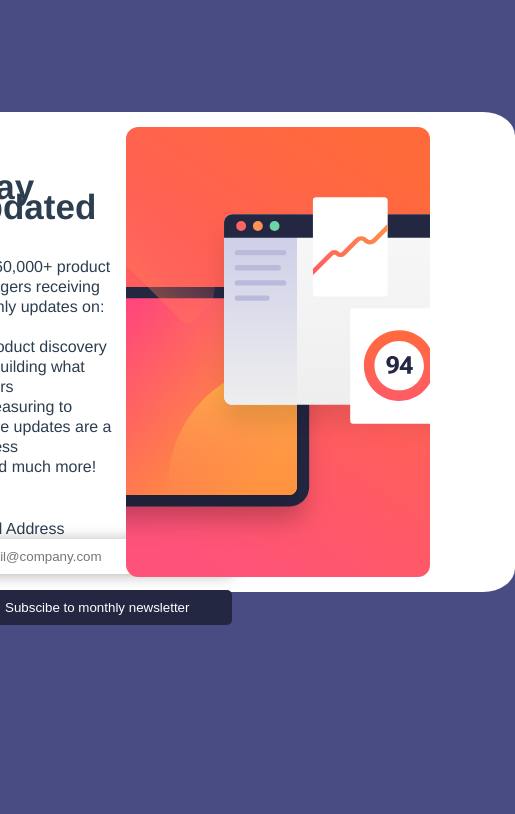
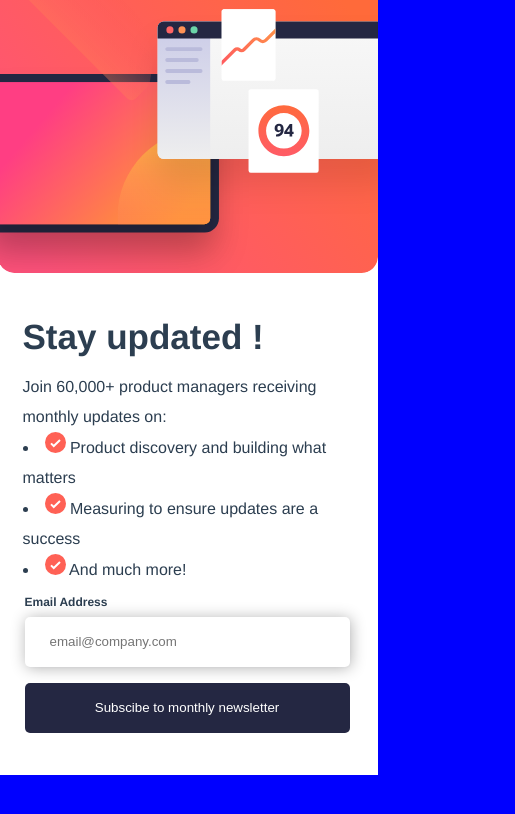
Before and after one commit to 5Akan/Newsletter-Signup, a Vue app: page / in a window 390 px wide. Shown: the top 814 px of the page, 515 px wide, since content can reach past the window. Built offline with nearby package versions, Linux system fonts and the light colour scheme.

Commit message:
Try correction

```diff
--- a/src/views/Congrats.vue
+++ b/src/views/Congrats.vue
@@ -22,6 +22,7 @@ export default {
 </script>
 
 <style>
+
 *{
     box-sizing: border-box;
     margin: 0;
@@ -81,7 +82,7 @@ button:hover{
   padding: 0;
 }
 
- @media screen and (min-width: 0px) and (max-width:375px){
+ @media screen and (min-width: 0px) and (max-width:767px){
 
 
    body{
--- a/src/views/Signup.vue
+++ b/src/views/Signup.vue
@@ -81,8 +81,8 @@ export default {
 
 <style>
 @import url('https://fonts.googleapis.com/css2?family=Poppins:wght@200;400&display=swap');
-
-*{
+@media screen and (min-width: 768px) and (max-width:1023px){
+  *{
     box-sizing: border-box;
     margin: 0;
     padding: 0;
@@ -203,8 +203,10 @@ input.inputError{
 
   }
 
+}
+
   /* For Phone */
-  @media screen and (min-width: 0px) and (max-width:375px){
+  @media screen and (min-width: 0px) and (max-width:768px){
 *{
     box-sizing:content-box;
     margin: 0;
@@ -224,6 +226,7 @@ input.inputError{
 .container{
       margin: 0;
       padding: 0px;
+       background-color: white;
       width: 380px;
       height: 950px;
       position: relative;
```
